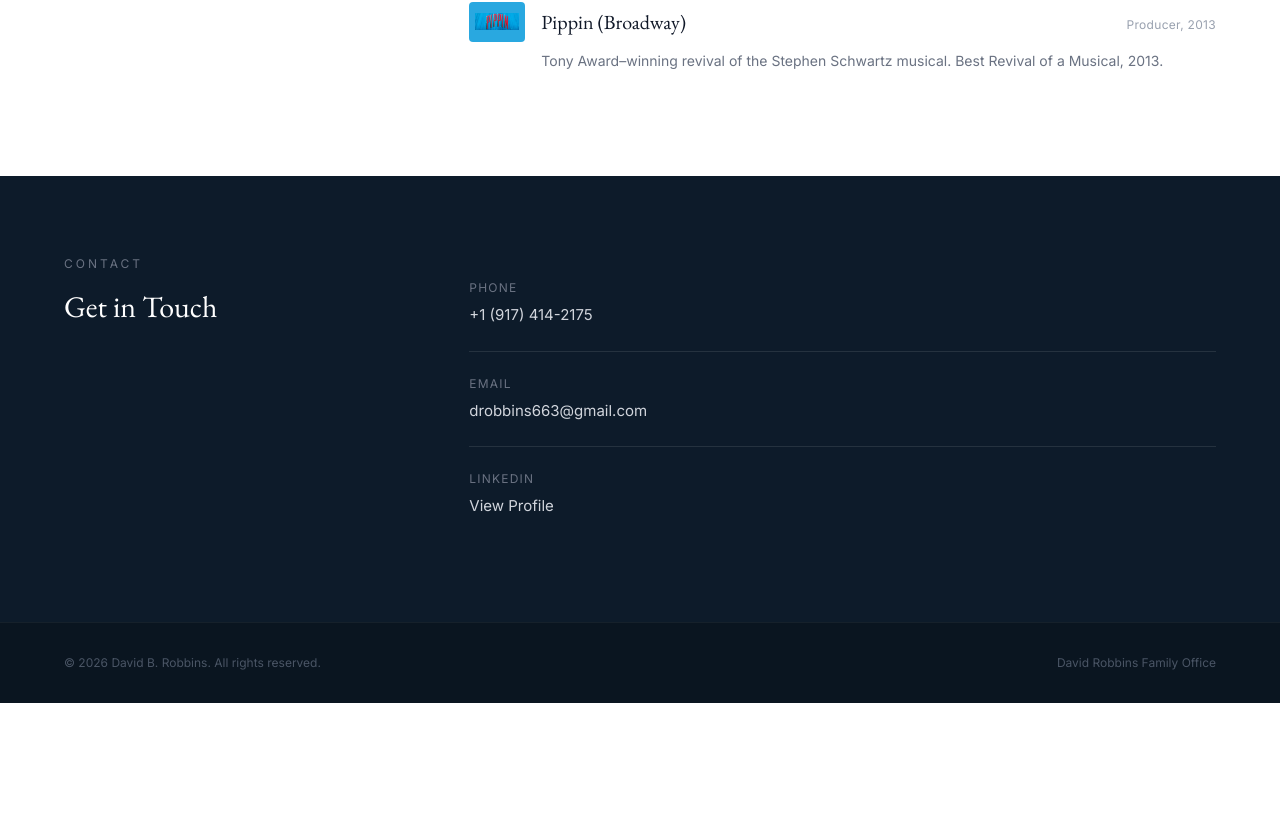
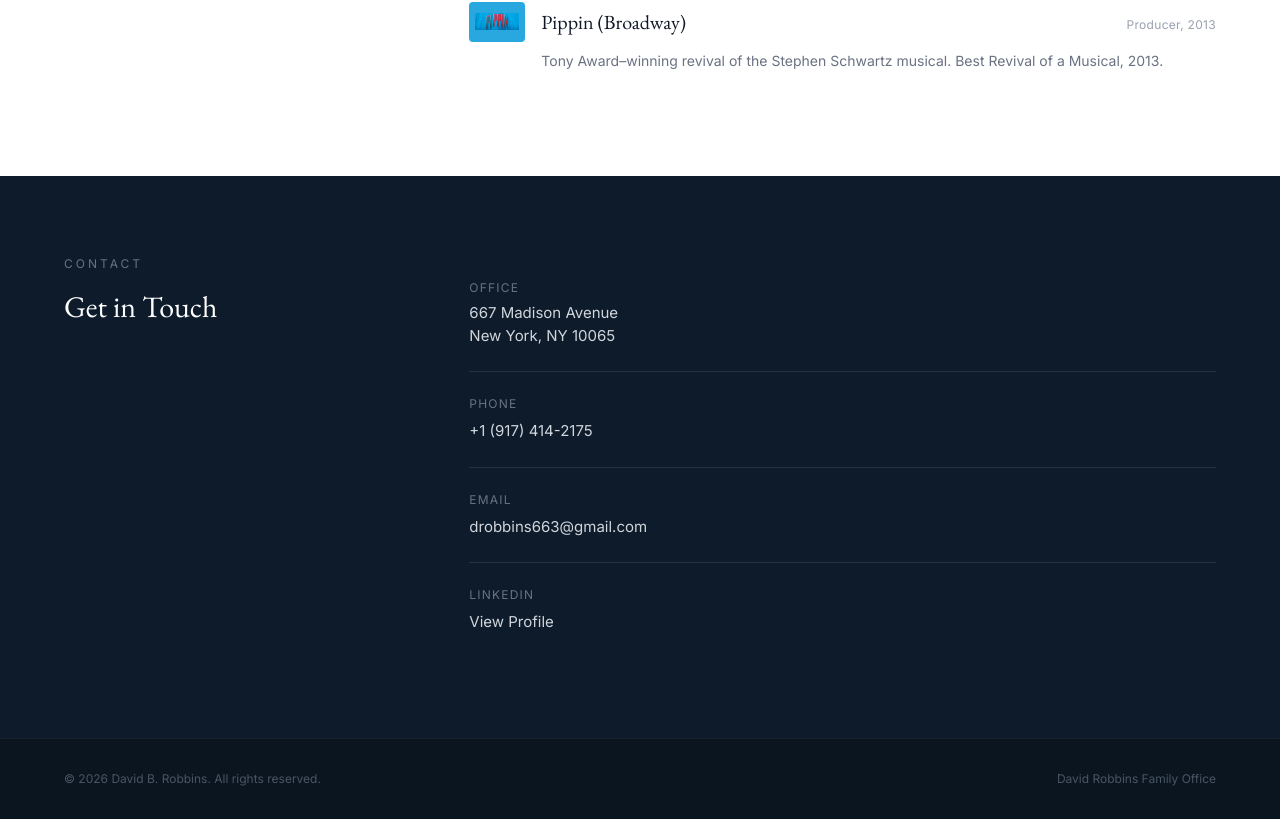
Before and after one commit to nicholasrobb1/robbins-family-office, a Next.js app: page / in a window 1280 px wide. Shown: the part 2010-2829 px from the top of the page. Before the commit the page ends 2713 px from the top, so only its background shows below. Built offline with nearby package versions, Linux system fonts and the light colour scheme.

Commit message:
Add office address to contact section

```diff
--- a/app/page.tsx
+++ b/app/page.tsx
@@ -79,6 +79,7 @@ const CONTENT = {
   ],
 
   contact: {
+    address: "667 Madison Avenue\nNew York, NY 10065",
     phone: "+1 (917) 414-2175",
     phoneHref: "tel:+19174142175",
     email: "drobbins663@gmail.com",
@@ -335,6 +336,14 @@ function Contact() {
           </div>
 
           <div className="lg:col-span-2 flex flex-col gap-0 divide-y divide-white/10">
+            <div className="py-6">
+              <p className="text-xs tracking-widest uppercase text-gray-500 mb-1.5" style={{ fontFamily: "var(--font-inter)" }}>
+                Office
+              </p>
+              <p className="text-[15px] text-gray-300 whitespace-pre-line" style={{ fontFamily: "var(--font-inter)" }}>
+                {CONTENT.contact.address}
+              </p>
+            </div>
             {[
               { label: "Phone", href: phoneHref, text: phone },
               { label: "Email", href: emailHref, text: email },
```
